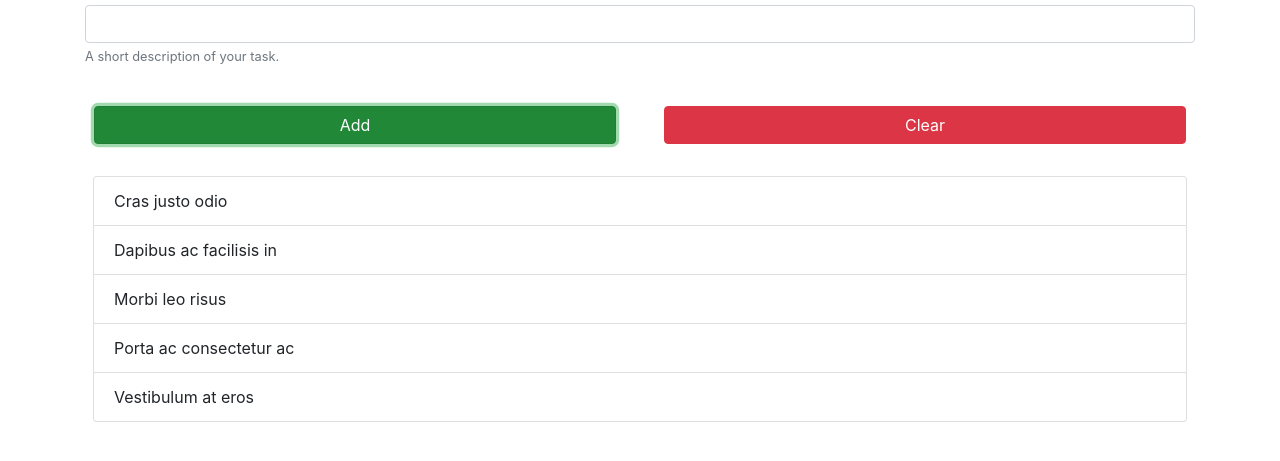
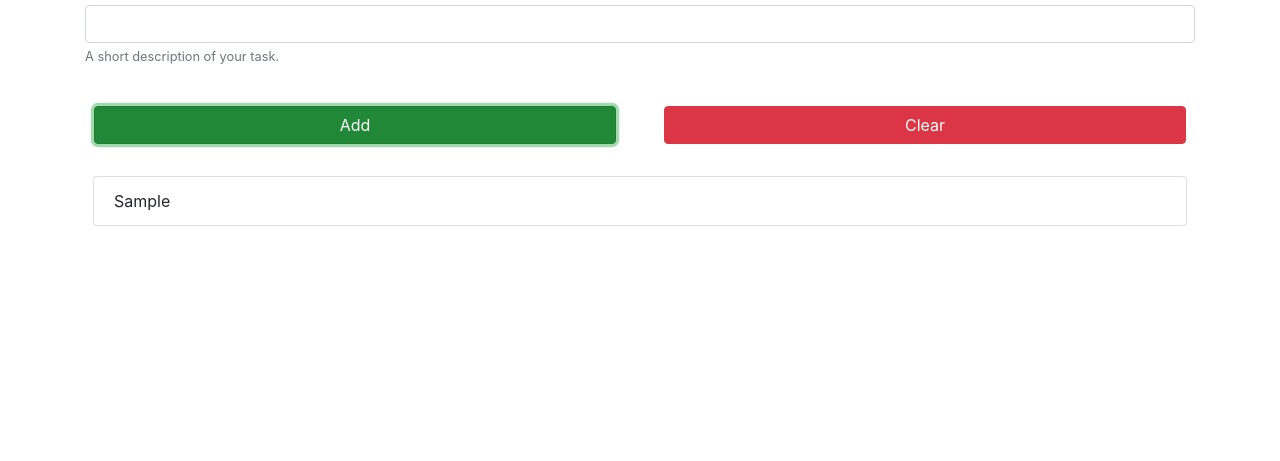
Before and after one commit to YuvrajR/ToDoList-jQuery-Bootstrap, a plain HTML site: page index.html in a window 1280 px wide. Both pictures are taken after typing "Sample" into the empty fields and a click on the button "Add". Shown: the part 83-544 px from the top of the page. Drawn offline with nearby package versions, Linux system fonts and the light colour scheme.

Commit message:
Append List items

```diff
--- a/index.html
+++ b/index.html
@@ -32,11 +32,7 @@
 
         <!-- Todo Task List-->
         <ul class="row list-group m-2" id="ulTasks">
-            <li class="list-group-item">Cras justo odio</li>
-            <li class="list-group-item">Dapibus ac facilisis in</li>
-            <li class="list-group-item">Morbi leo risus</li>
-            <li class="list-group-item">Porta ac consectetur ac</li>
-            <li class="list-group-item">Vestibulum at eros</li>
+
           </ul>
     </div>
 </body>
--- a/script.js
+++ b/script.js
@@ -4,6 +4,16 @@ let btnAdd = $("#btnAdd")
 let btnClear = $("#btnClear")
 
 btnAdd.click(() => {
-    console.log(inpNewTask.val())
+    let listItem = $('<li>',{
+        'class' : 'list-group-item',
+        text : inpNewTask.val()
+    })
+    if(inpNewTask.val() != ""){
+        ulTasks.append(listItem)
+    }
     inpNewTask.val("")
 })
+
+btnClear.click(() => {
+    inpNewTask.val("")
+})
```
